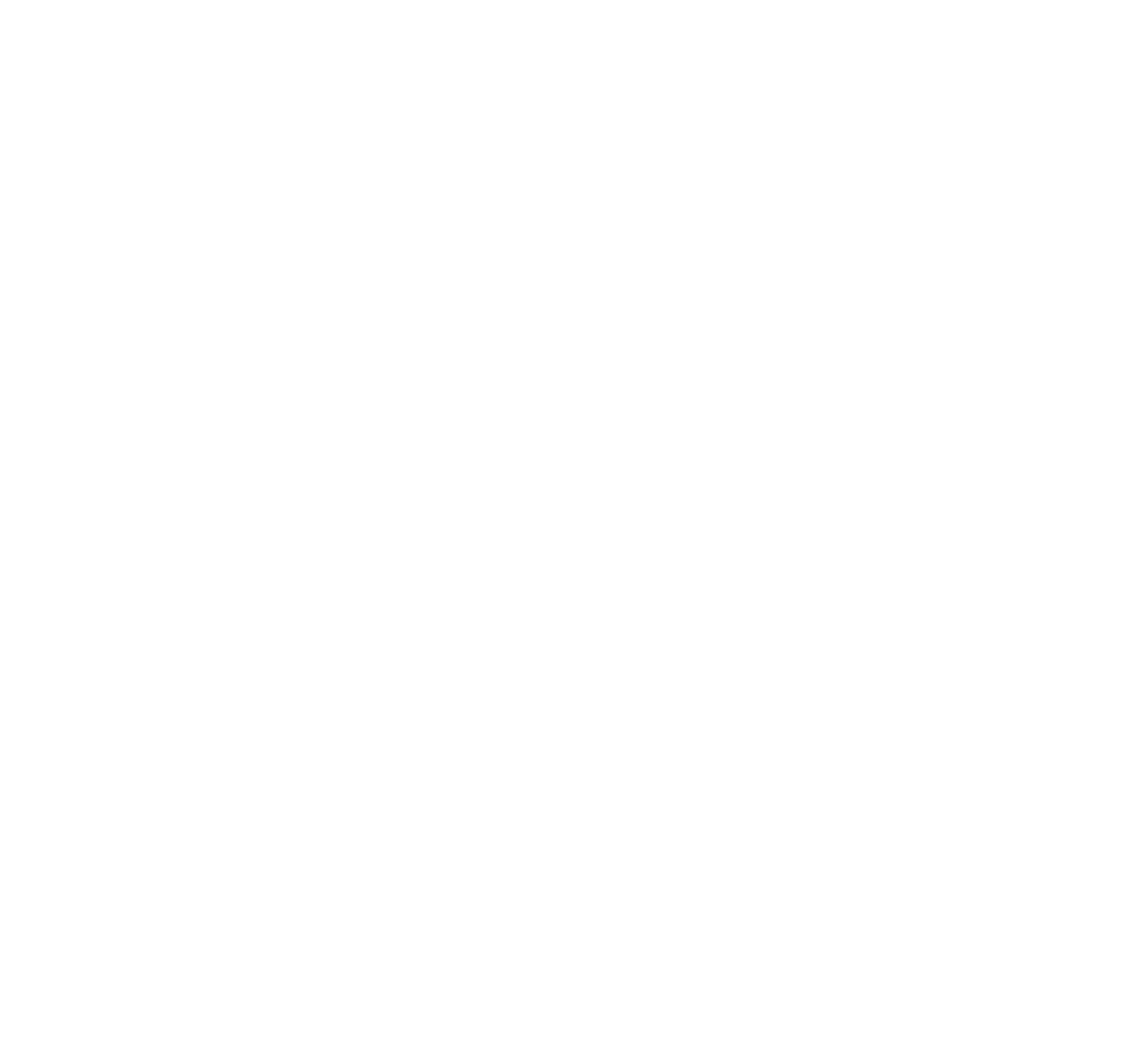
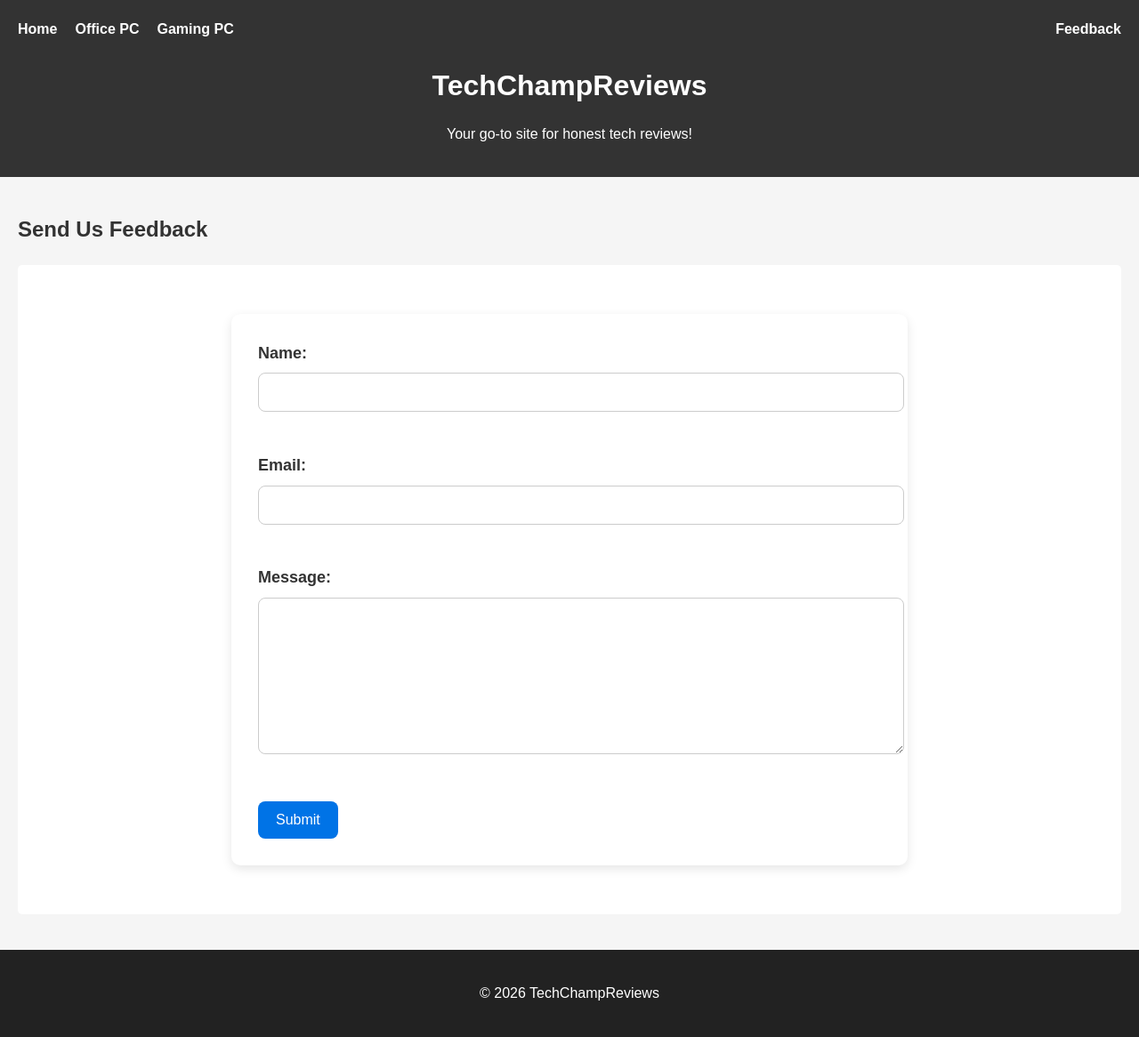
Before and after one commit to Rabijan05/TechChampReviews, a plain HTML site: page Pages/feedback.html in a window 1280 px wide. Shown: the whole page at 89% size. Before the commit the page ends 800 px from the top, so only its background shows below. Drawn offline with Linux system fonts and the light colour scheme.

```diff
--- a/Pages/feedback.html
+++ b/Pages/feedback.html
@@ -0,0 +1,54 @@
+<!DOCTYPE html>
+<html lang="en">
+<head>
+    <meta charset="UTF-8">
+    <title>Feedback | TechChampReviews</title>
+    <link rel="stylesheet" href="../css/style.css">
+</head>
+
+<body>
+
+<div id="navbar"></div>
+
+<script>
+fetch("../navbar.html")
+  .then(response => response.text())
+  .then(data => {
+    document.getElementById("navbar").innerHTML = data;
+  });
+</script>
+
+<main>
+    <section>
+        <h2>Send Us Feedback</h2>
+
+        <article>
+            <form>
+                <label>Name:</label><br>
+                <input type="text" required><br><br>
+
+                <label>Email:</label><br>
+                <input type="email" required><br><br>
+
+                <label>Message:</label><br>
+                <textarea rows="5" required></textarea><br><br>
+
+                <button type="submit">Submit</button>
+            </form>
+        </article>
+
+    </section>
+</main>
+
+    <div id="footer"></div>
+
+    <script>
+        fetch("/footer.html")
+        .then(response => response.text())
+        .then(data => {
+        document.getElementById("footer").innerHTML = data;
+        });
+    </script>
+
+</body>
+</html>
--- a/css/style.css
+++ b/css/style.css
@@ -110,3 +110,52 @@
     object-fit: cover;
     border-radius: 10px;
 }
+
+/* ========================= */
+/*        FEEDBACK FORM      */
+/* ========================= */
+
+form {
+    max-width: 700px;      /* Makes form wider */
+    margin: 40px auto;     /* Centers it */
+    padding: 30px;         /* Adds space inside */
+    background: #fff;
+    border-radius: 10px;
+    box-shadow: 0 4px 12px rgba(0,0,0,0.1);
+}
+
+form label {
+    font-size: 18px;
+    font-weight: bold;
+}
+
+form input,
+form textarea {
+    width: 100%;
+    padding: 12px;
+    margin-top: 8px;
+    margin-bottom: 20px;
+    border-radius: 8px;
+    border: 1px solid #ccc;
+    font-size: 16px;
+}
+
+form textarea {
+    min-height: 150px;   /* Makes message box bigger */
+    resize: vertical;
+}
+
+form button {
+    background: #0073e6;
+    color: white;
+    border: none;
+    padding: 12px 20px;
+    font-size: 16px;
+    border-radius: 8px;
+    cursor: pointer;
+    transition: 0.3s ease;
+}
+
+form button:hover {
+    background: #005bb5;
+}
--- /dev/null
+++ b/footer.html
@@ -0,0 +1,3 @@
+<footer>
+    <p>© 2026 TechChampReviews</p>
+</footer>
--- a/navbar.html
+++ b/navbar.html
@@ -6,7 +6,7 @@
             <a href="/Pages/gaming-pc.html">Gaming PC</a>
         </div>
         <div class="nav-right">
-            <a href="pages/feedback.html">Feedback</a>
+            <a href="/pages/feedback.html">Feedback</a>
         </div>
     </nav>
 
```
Also changed, not shown: Pages/gaming-pc.html (+48 -0 lines), Pages/office-pc.html (+49 -0 lines), index.html (+9 -3 lines), reviews/M4-Macbook-Pro.html (+10 -3 lines), reviews/asus-tuf-fx506hf.html (+10 -3 lines).
